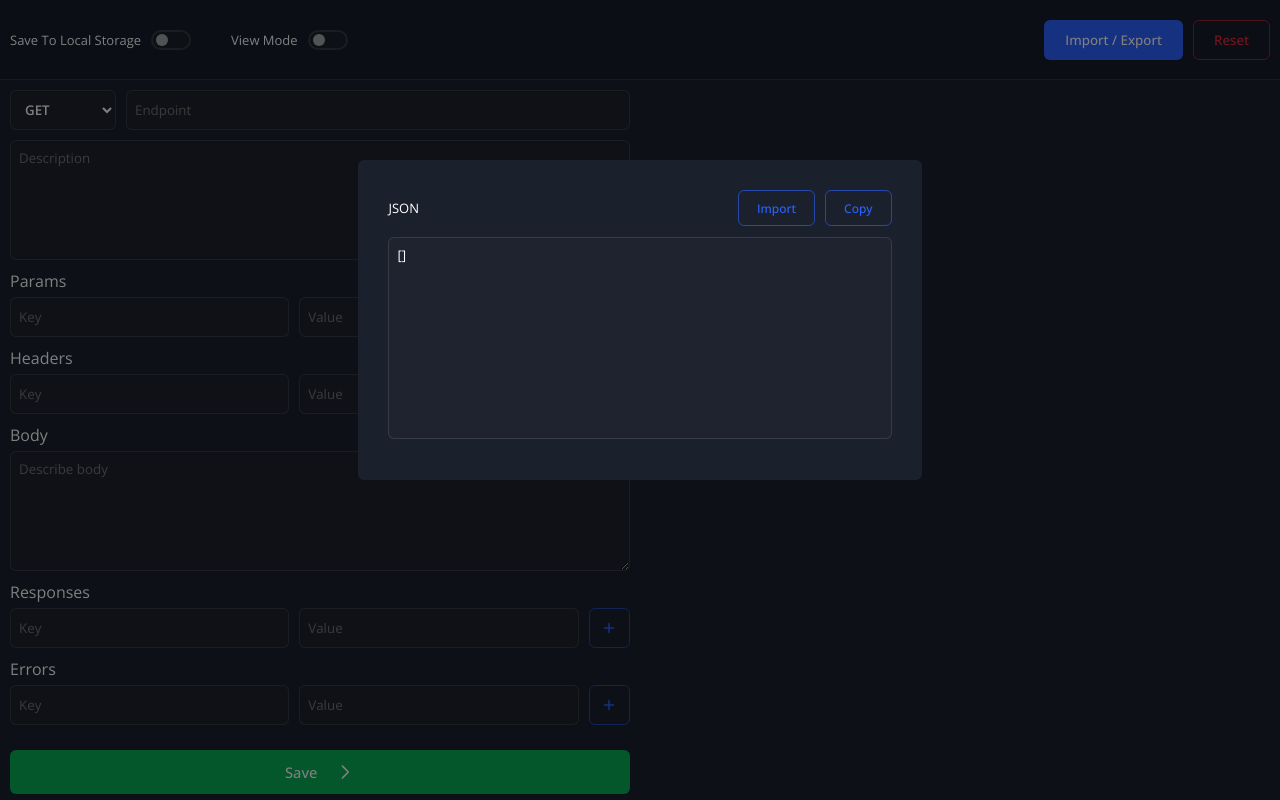
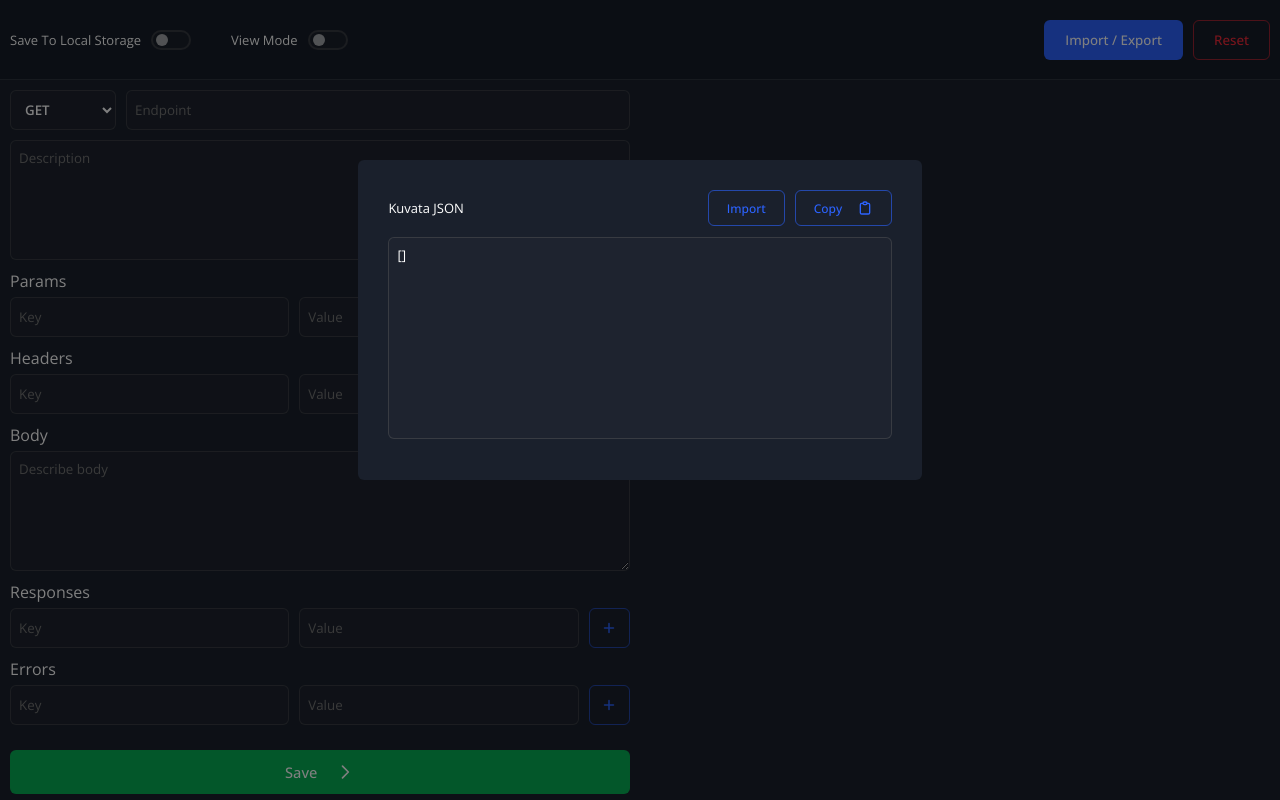
Before and after one commit to boga-man/kuvata, a React (Create React App) app: page / in a window 1280 px wide. Both pictures are taken after a click on the button "Import / Export". Built offline with nearby package versions, Linux system fonts and the light colour scheme.

Commit message:
added icon in copy to clipboard button

```diff
--- a/src/Components/Icons.tsx
+++ b/src/Components/Icons.tsx
@@ -195,3 +195,19 @@ export const IconPencil = (
     />
   </svg>
 );
+export const IconClipboard = (
+  <svg
+    className="w-6 h-6"
+    fill="none"
+    stroke="currentColor"
+    viewBox="0 0 24 24"
+    xmlns="http://www.w3.org/2000/svg"
+  >
+    <path
+      strokeLinecap="round"
+      strokeLinejoin="round"
+      strokeWidth={2}
+      d="M9 5H7a2 2 0 00-2 2v12a2 2 0 002 2h10a2 2 0 002-2V7a2 2 0 00-2-2h-2M9 5a2 2 0 002 2h2a2 2 0 002-2M9 5a2 2 0 012-2h2a2 2 0 012 2"
+    />
+  </svg>
+);
--- a/src/Molecules/ImportExport.tsx
+++ b/src/Molecules/ImportExport.tsx
@@ -1,6 +1,7 @@
 import { useState } from "react";
 import { useDispatch, useSelector } from "react-redux";
 import Button from "../Components/Button";
+import { IconClipboard } from "../Components/Icons";
 import TextArea from "../Components/TextArea";
 import { useSimaraToast } from "../Global/Context";
 import { IStore } from "../Store/store";
@@ -35,7 +36,7 @@ function ImportExport(props: IImportExport) {
           justifyContent: "space-between",
         }}
       >
-        <p style={{ fontSize: "small" }}>JSON</p>
+        <p style={{ fontSize: "small" }}>Kuvata JSON</p>
         <div>
           <Button
             appearance="secondary"
@@ -71,6 +72,7 @@ function ImportExport(props: IImportExport) {
             appearance="secondary"
             style={{ marginLeft: "10px" }}
             cSize="small"
+            iconAfter={IconClipboard}
             onClick={() => {
               navigator.clipboard.writeText(json);
               toast({
```
